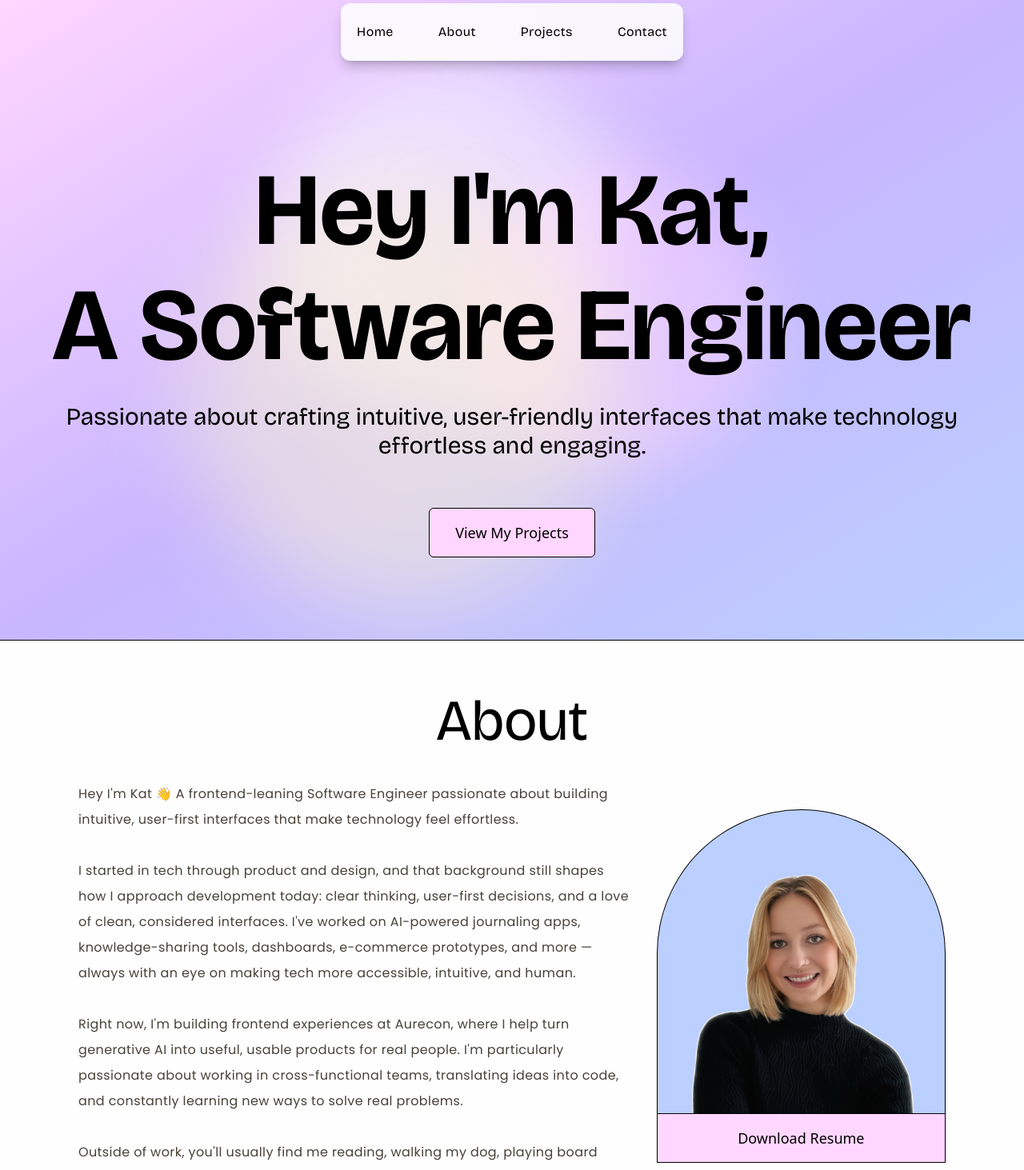
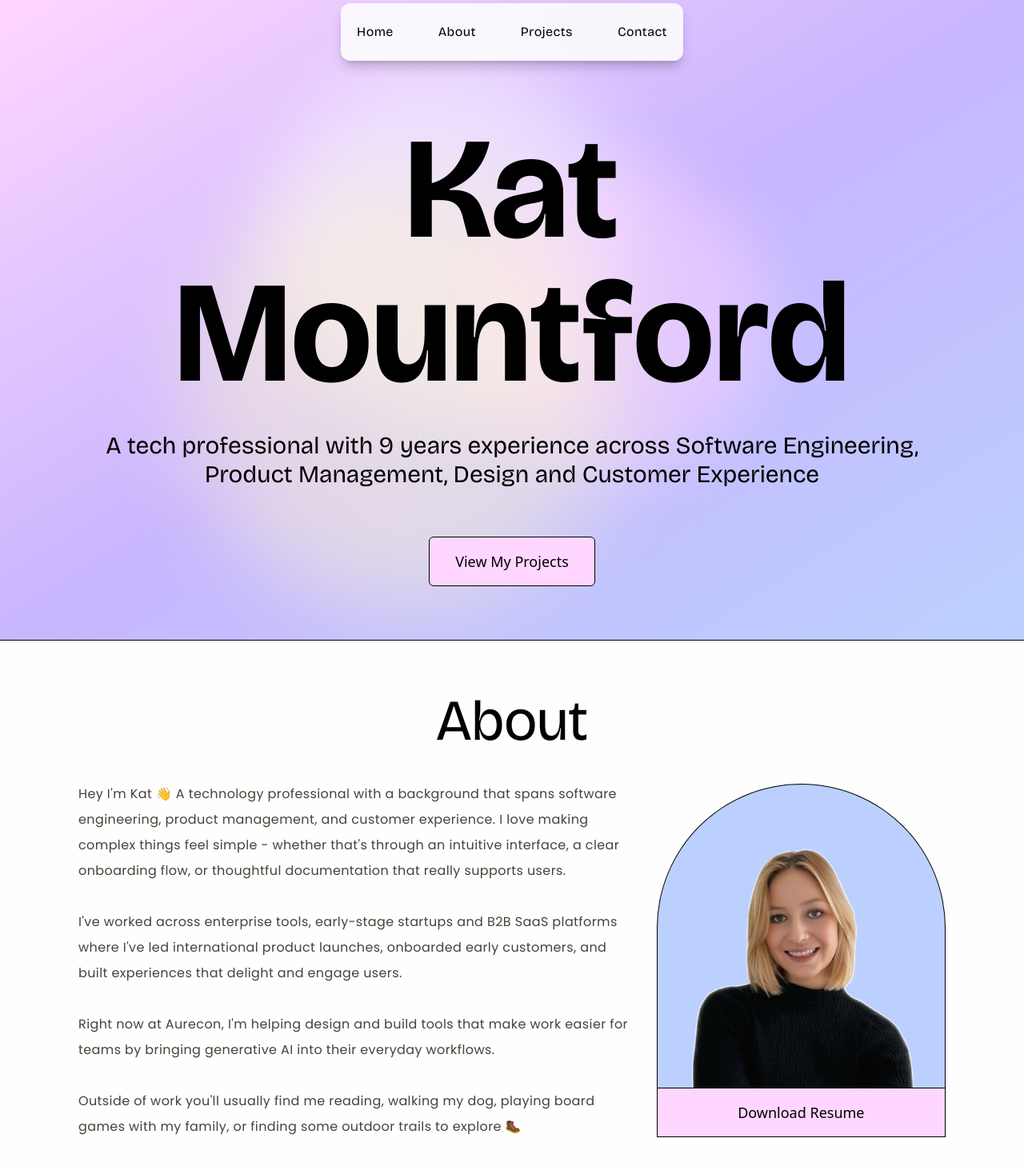
Before and after one commit to kvtrice/next-portfolio, a Next.js app: page / in a window 1280 px wide. Shown: the top 1463 px of the page at 80% size. Built offline with nearby package versions, Linux system fonts and the light colour scheme.

Commit message:
Update portfolio with latest resume and about

```diff
--- a/app/About.tsx
+++ b/app/About.tsx
@@ -1,59 +1,54 @@
-import React from "react";
-import Image from "next/image";
+import React from 'react';
+import Image from 'next/image';
 
 const About = () => {
   return (
-		<div className="">
+    <div className=''>
       <div
-				id="about"
-				className="w-full p-2 py-16 max-w-[1100px] m-auto flex justify-center items-center flex-col"
+        id='about'
+        className='w-full p-2 py-16 max-w-[1100px] m-auto flex justify-center items-center flex-col'
       >
-				<h2 className="px-5 md:pb-10">About</h2>
-				<div className="grid md:grid-cols-3 grid-cols-1 md:p-0 place-items-center m-10 lg:m-0">
-					<p className="col-span-2 font-normal order-last md:order-first text-center md:pr-8 md:text-left pt-8 md:pt-0 leading-8 text-[#484138]">
-						Hey I'm Kat 👋 A frontend-leaning Software Engineer
-						passionate about building intuitive, user-first
-						interfaces that make technology feel effortless.
+        <h2 className='px-5 md:pb-10'>About</h2>
+        <div className='grid md:grid-cols-3 grid-cols-1 md:p-0 place-items-center m-10 lg:m-0'>
+          <p className='col-span-2 font-normal order-last md:order-first text-center md:pr-8 md:text-left pt-8 md:pt-0 leading-8 text-[#484138]'>
+            Hey I'm Kat 👋 A technology professional with a background that
+            spans software engineering, product management, and customer
+            experience. I love making complex things feel simple - whether
+            that's through an intuitive interface, a clear onboarding flow, or
+            thoughtful documentation that really supports users.
             <br />
             <br />
-						I started in tech through product and design, and that
-						background still shapes how I approach development
-						today: clear thinking, user-first decisions, and a love
-						of clean, considered interfaces. I've worked on
-						AI-powered journaling apps, knowledge-sharing tools,
-						dashboards, e-commerce prototypes, and more — always
-						with an eye on making tech more accessible, intuitive,
-						and human.
+            I've worked across enterprise tools, early-stage startups and B2B
+            SaaS platforms where I've led international product launches,
+            onboarded early customers, and built experiences that delight and
+            engage users.
             <br />
             <br />
-						Right now, I'm building frontend experiences at Aurecon,
-						where I help turn generative AI into useful, usable
-						products for real people. I'm particularly passionate
-						about working in cross-functional teams, translating
-						ideas into code, and constantly learning new ways to
-						solve real problems.
+            Right now at Aurecon, I'm helping design and build tools that make
+            work easier for teams by bringing generative AI into their everyday
+            workflows.
             <br />
             <br />
-						Outside of work, you'll usually find me reading, walking
-						my dog, playing board games with my family or finding
-						some outdoor walks or hikes to explore 🥾
+            Outside of work you'll usually find me reading, walking my dog,
+            playing board games with my family, or finding some outdoor trails
+            to explore 🥾
           </p>
-					<div className="flex flex-col items-center justify-center w-full">
+          <div className='flex flex-col items-center justify-center w-full'>
             <Image
-							src="/assets/kat.png"
-							alt="Picture of Katrice Mountford"
+              src='/assets/kat.png'
+              alt='Picture of Katrice Mountford'
               width={600}
               height={600}
               style={{
-								objectFit: "cover",
-								fill: "true",
+                objectFit: 'cover',
+                fill: 'true',
               }}
-							className="pt-5 rounded-t-full bg-blue border-t border-r border-l border-black"
+              className='pt-5 rounded-t-full bg-blue border-t border-r border-l border-black'
             />
-						<button className="w-[100%] max-w-[600px] bg-pink rounded-none">
+            <button className='w-[100%] max-w-[600px] bg-pink rounded-none'>
               <a
-								href="/katrice_mountford_resume.pdf"
-								download="katrice_mountford_resume"
+                href='/katrice_mountford_resume.pdf'
+                download='katrice_mountford_resume'
               >
                 Download Resume
               </a>
--- a/app/Hero.tsx
+++ b/app/Hero.tsx
@@ -1,35 +1,33 @@
-"use client";
+'use client';
 
-import React from "react";
+import React from 'react';
 const Hero = () => {
   return (
-		<div
-			id="home"
-			className="hero border-b relative overflow-hidden"
-		>
-			<div className="max-w-[1600px] text-center w-full h-screen mx-auto p-2 justify-center items-center flex flex-col">
+    <div id='home' className='hero border-b relative overflow-hidden'>
+      <div className='max-w-[1600px] text-center w-full h-screen mx-auto p-2 justify-center items-center flex flex-col'>
         {/* Blurry blobs behind text */}
-				<div className="inset-0 flex justify-center items-center">
-					<div className="absolute top-1/2 left-1/4 transform -translate-x-48% -translate-y-1/2 z-0 ease-in-out transition-transform duration-300">
-						<div className="w-72 h-72 lg:h-96 lg:w-96 bg-white rounded-full mix-blend-multiply filter blur-2xl opacity-50 animate-blob animation-delay-4000 z-0"></div>
+        <div className='inset-0 flex justify-center items-center'>
+          <div className='absolute top-1/2 left-1/4 transform -translate-x-48% -translate-y-1/2 z-0 ease-in-out transition-transform duration-300'>
+            <div className='w-72 h-72 lg:h-96 lg:w-96 bg-white rounded-full mix-blend-multiply filter blur-2xl opacity-50 animate-blob animation-delay-4000 z-0'></div>
           </div>
-					<div className="absolute top-1/2 right-1/4 transform translate-x-48% -translate-y-1/2 z-0 ease-in-out transition-transform duration-300">
-						<div className="w-72 h-72 lg:h-96 lg:w-96 bg-pink rounded-full mix-blend-multiply filter blur-2xl opacity-50 animate-blob animation-delay-8000 z-0"></div>
+          <div className='absolute top-1/2 right-1/4 transform translate-x-48% -translate-y-1/2 z-0 ease-in-out transition-transform duration-300'>
+            <div className='w-72 h-72 lg:h-96 lg:w-96 bg-pink rounded-full mix-blend-multiply filter blur-2xl opacity-50 animate-blob animation-delay-8000 z-0'></div>
           </div>
-					<div className="absolute top-1/2 transform -translate-y-1/2 z-0 ease-in-out transition-transform duration-300">
-						<div className="w-72 h-72 lg:h-96 lg:w-96 bg-highlight rounded-full mix-blend-multiply filter blur-2xl opacity-50 animate-blob z-0"></div>
+          <div className='absolute top-1/2 transform -translate-y-1/2 z-0 ease-in-out transition-transform duration-300'>
+            <div className='w-72 h-72 lg:h-96 lg:w-96 bg-highlight rounded-full mix-blend-multiply filter blur-2xl opacity-50 animate-blob z-0'></div>
           </div>
         </div>
         {/* Hero content */}
-				<div className="my-9 z-10">
-					<h1 className="mt-20 py-4">Hey I'm Kat,</h1>
-					<h1 className="pb-5 px-5">A Software Engineer</h1>
-					<h3 className="pb-5 px-5">
-						Passionate about crafting intuitive, user-friendly
-						interfaces that make technology effortless and engaging.
+        <div className='my-9 z-10'>
+          <h1 className='mt-20 pb-5 px-20 md:text-[180px] text-[80px]'>
+            Kat Mountford
+          </h1>
+          <h3 className='pb-5 px-20'>
+            A tech professional with 9 years experience across Software
+            Engineering, Product Management, Design and Customer Experience
           </h3>
-					<a href="#projects">
-						<button className="mt-10">View My Projects</button>
+          <a href='#projects'>
+            <button className='mt-10'>View My Projects</button>
           </a>
         </div>
       </div>
```
Also changed, not shown: 2 other files (tests, documents, lock files or other folders). Lines whose indentation alone changed are shown as unchanged.
